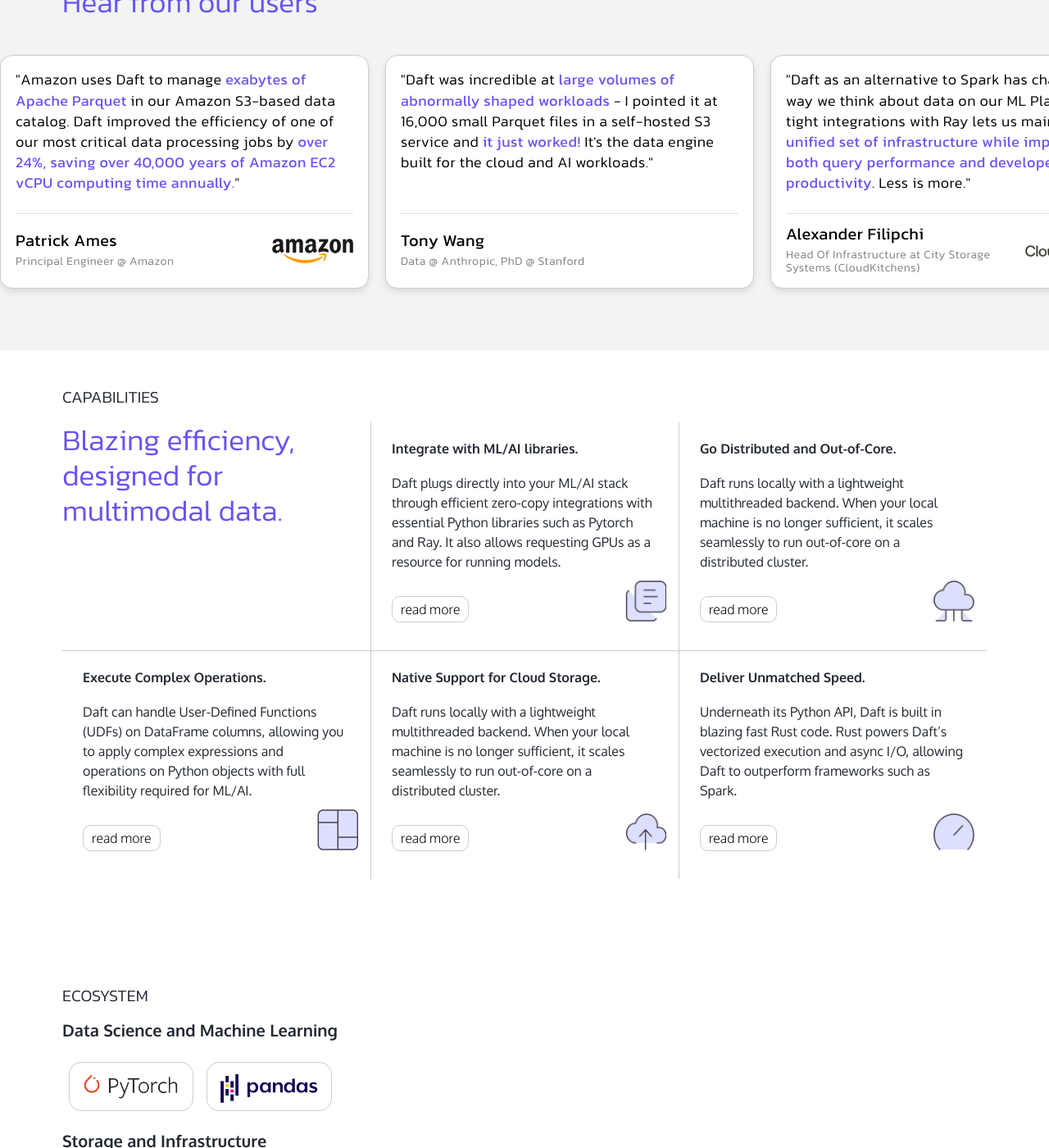
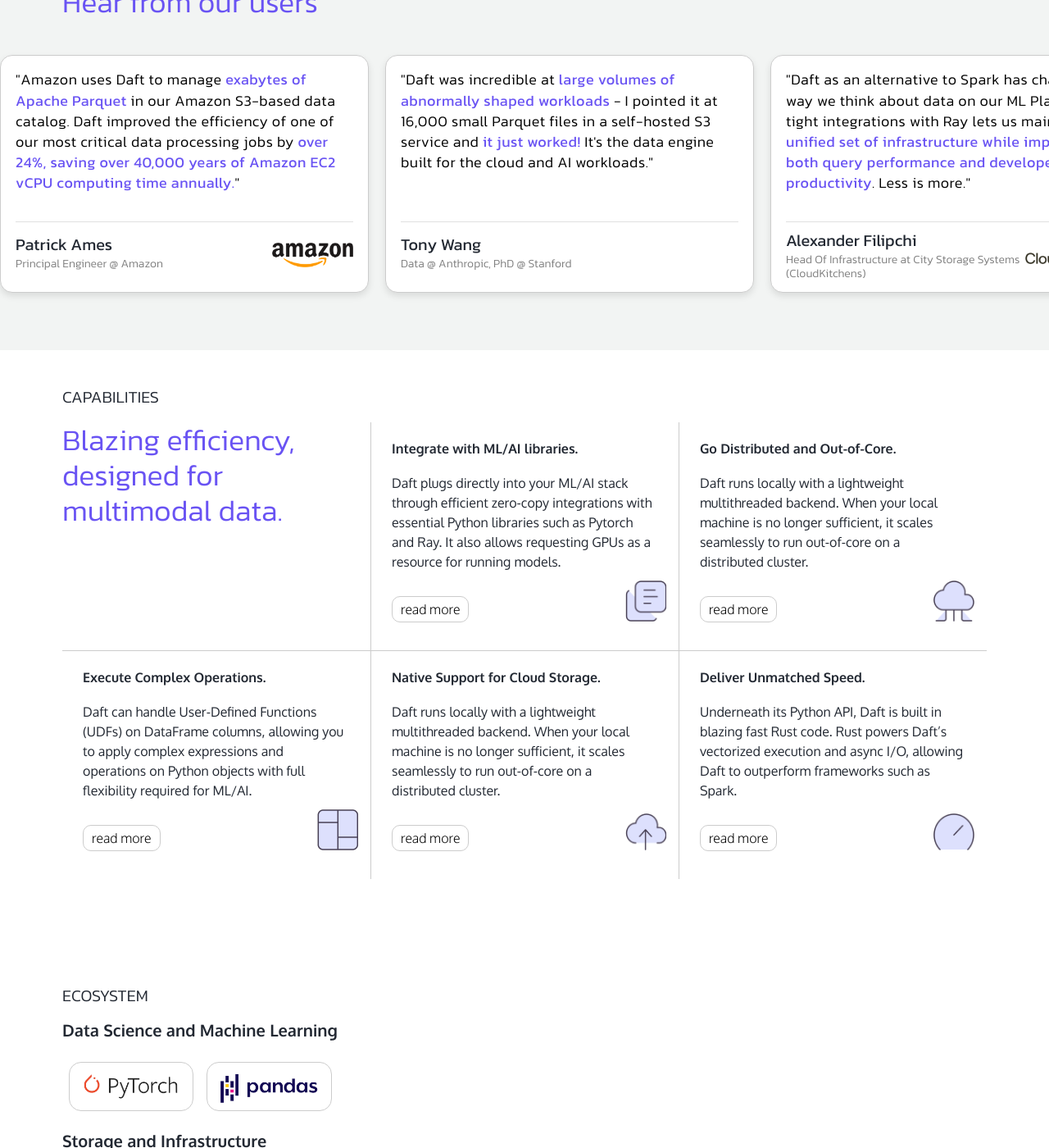
Before and after one commit to universalmind303/getdaft.io, a Sphinx documentation site: the page built from docs/source/index.rst, in a window 1280 px wide and 1400 px high, scrolled down 1929 px. Shown: the whole window at 82% size. Built offline with Sphinx 7.4.7 and the Sphinx Book theme 1.1.4, drawn with Linux system fonts in a browser that asks for light colours; nearby versions of some CDN libraries; comment, search, counter and statistics services are not loaded.

Commit message:
update quote box mobile version

```diff
--- a/docs/source/_static/styles.css
+++ b/docs/source/_static/styles.css
@@ -436,7 +436,6 @@
 
 /* Trust Bar */
 
-/* TRUST BAR */
 .trust-bar .wrapper {
   margin: 0 auto;
   padding: 75px 76px 25px 76px;
@@ -490,7 +489,7 @@
 
 .testimonials .customer-quotes .quote-box {
   flex: 0 0 auto; /* Take up 100% width on mobile */
-  height: 285px;
+  height: 290px;
   width: 450px;
   margin: 10px;
   padding: 16px 18px;
@@ -522,7 +521,6 @@
   display: flex;
   justify-content: space-between;
   align-items: center;
-  /* width: 100%; */
   padding-top: 10px;
   border-top: 1px solid #e0e0e0;
   height: 80px;
@@ -535,6 +533,7 @@
   font-weight: 400;
   margin-top: 0px;
   margin-bottom: 4px;
+  font-family: Kanit;
 }
 
 .testimonials .quote-box .customer-role {
@@ -543,6 +542,8 @@
   margin-top: 0px;
   margin-bottom: 5px;
   line-height: 1.2;
+  font-family: Kanit;
+  font-weight: 300;
 }
 
 .testimonials .quote-box .customer-logo {
@@ -1087,6 +1088,36 @@
 }
 
 @media (max-width: 800px) {
+  .testimonials .customer-quotes .quote-box {
+    height: 300px;
+    width: 345px;
+    padding: 14px 16px;
+
+  }
+
+  .testimonials .quote-box .h2 {
+    font-size: 16px;
+    line-height: 1.3;
+  }
+
+  .testimonials .quote-box .customer-info {
+    height: 75px;
+    margin-top: 15px;
+  }
+
+  .testimonials .quote-box .customer-name {
+    font-size: 18px;
+  }
+
+  .testimonials .quote-box .customer-role {
+    font-size: 12px;
+  }
+
+  .testimonials .quote-box .customer-logo {
+    max-height: 25px;
+    max-width: 115px;
+  }
+
   .community-section .wrapper .left-two-thirds {
     padding: 0 16px;
   }
--- a/docs/source/_templates/sections/landing-page-body.html
+++ b/docs/source/_templates/sections/landing-page-body.html
@@ -431,7 +431,7 @@
     </div>
     <div class="customer-quotes">
       <div class="quote-box">
-        <h2 class="h2">"Amazon uses Daft to manage <b>exabytes of Apache Parquet</b> in our Amazon S3-based data catalog. Daft improved the efficiency of one of our most critical data processing jobs by <b>over 24%, saving over 40,000 years of Amazon EC2 vCPU computing time annually.</b>"</p>
+        <h2 class="h2">"Amazon uses Daft to manage <b>exabytes of Apache Parquet</b> in our Amazon S3-based data catalog. Daft improved the efficiency of one of our most critical data processing jobs by <b>over 24%, saving over 40,000 years of Amazon EC2 vCPU computing time annually.</b>"</h2>
         <div class="customer-info">
           <div style="text-align: left;">
               <p class="customer-name">Patrick Ames</p>
@@ -441,7 +441,7 @@
         </div>
       </div>
       <div class="quote-box">
-        <h2 class="h2">"Daft was incredible at <b>large volumes of abnormally shaped workloads</b> - I pointed it at 16,000 small Parquet files in a self-hosted S3 service and <b>it just worked!</b> It's the data engine built for the cloud and AI workloads.</b>"<br><br></p>
+        <h2 class="h2">"Daft was incredible at <b>large volumes of abnormally shaped workloads</b> - I pointed it at 16,000 small Parquet files in a self-hosted S3 service and <b>it just worked!</b> It's the data engine built for the cloud and AI workloads.</b>"<br><br></h2>
         <div class="customer-info">
           <div style="text-align: left;">
               <p class="customer-name">Tony Wang</p>
@@ -450,7 +450,7 @@
         </div>
       </div>
       <div class="quote-box">
-        <h2 class="h2">"Daft as an alternative to Spark has changed the way we think about data on our ML Platform. Its tight integrations with Ray lets us maintain a <b>unified set of infrastructure while improving both query performance and developer productivity</b>. Less is more."</p>
+        <h2 class="h2">"Daft as an alternative to Spark has changed the way we think about data on our ML Platform. Its tight integrations with Ray lets us maintain a <b>unified set of infrastructure while improving both query performance and developer productivity</b>. Less is more."</h2>
         <div class="customer-info">
           <div style="text-align: left;">
               <p class="customer-name">Alexander Filipchi</p>
@@ -460,7 +460,7 @@
         </div>
       </div>
       <div class="quote-box">
-        <h2 class="h2">"Daft has <b>dramatically improved our 100TB+ text data pipelines</b>, speeding up workloads such as <b>fuzzy deduplication by 10x</b>. Jobs previously built using custom code on Ray/Polars has been replaced by simple Daft queries, running on <b>internet-scale unstructured datasets</b>."</p>
+        <h2 class="h2">"Daft has <b>dramatically improved our 100TB+ text data pipelines</b>, speeding up workloads such as <b>fuzzy deduplication by 10x</b>. Jobs previously built using custom code on Ray/Polars has been replaced by simple Daft queries, running on <b>internet-scale unstructured datasets</b>."</h2>
         <div class="customer-info">
           <div style="text-align: left;">
               <p class="customer-name">Maurice Weber</p>
```
